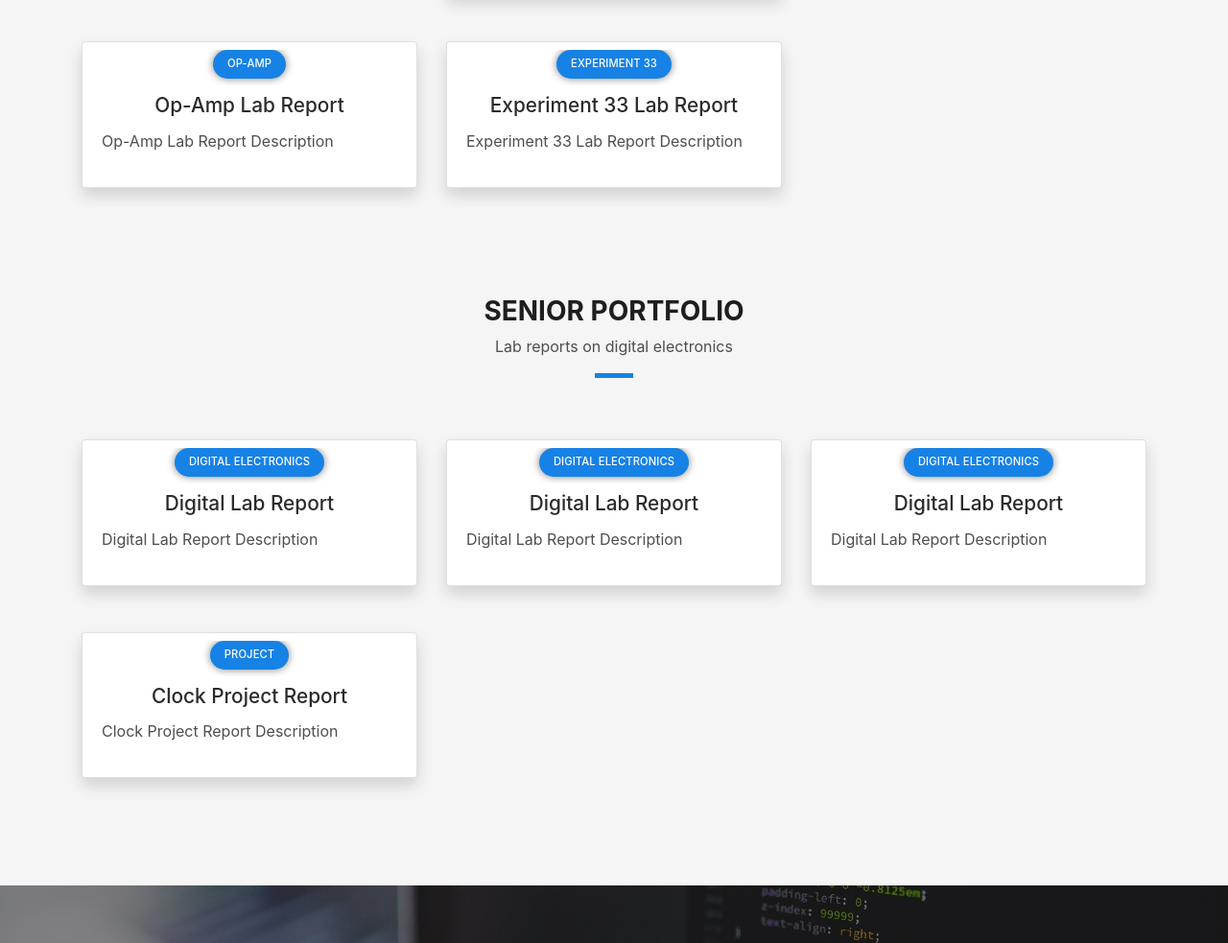
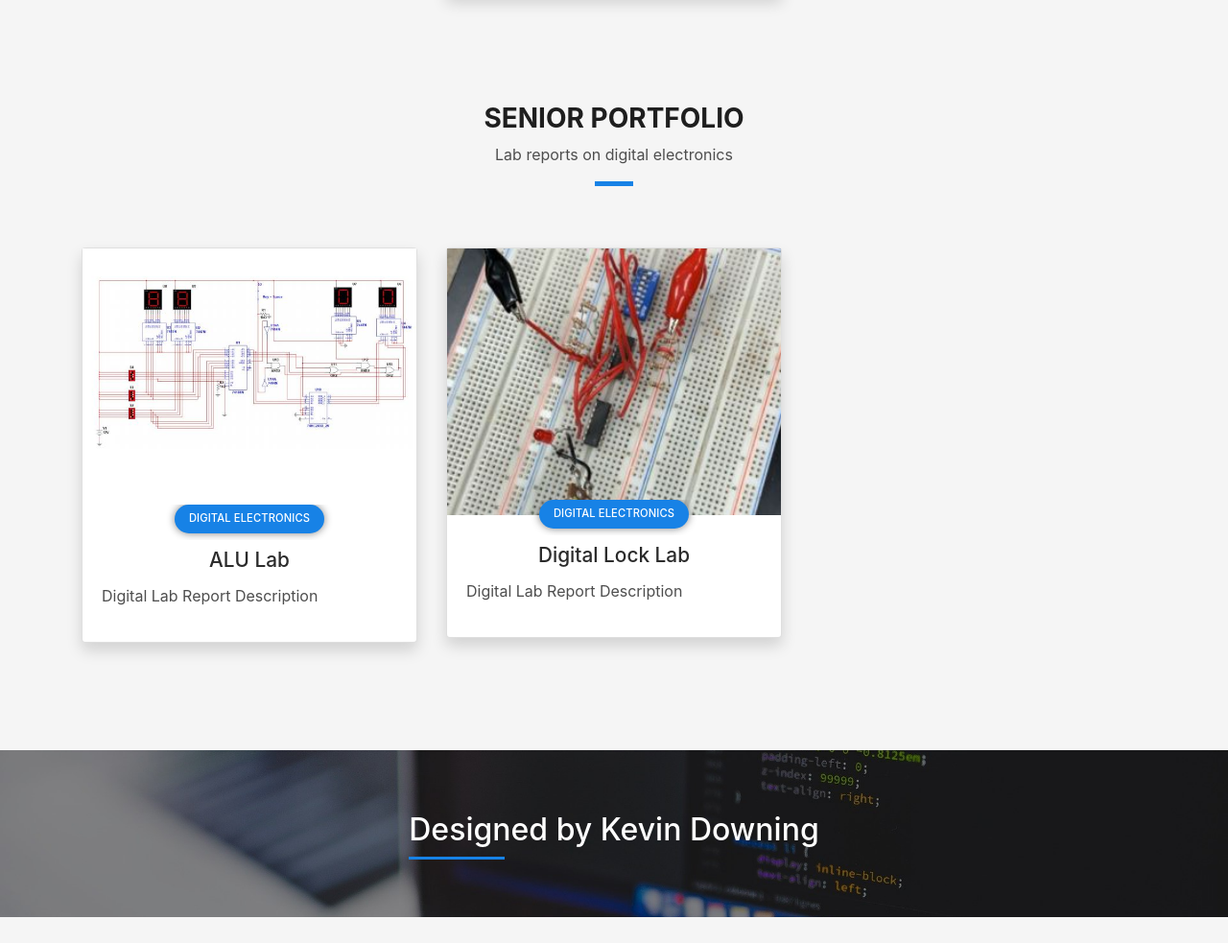
Before and after one commit to v2/bvt-portfolio, a plain HTML site: page dist/index.html in a window 1280 px wide. Shown: the part 5580-6563 px from the top of the page at 96% size. After the commit the page ends 6536 px from the top, so only its background shows below. Drawn offline with Linux system fonts and the light colour scheme.

Commit message:
Senior Year Update

```diff
--- a/dist/index.html
+++ b/dist/index.html
@@ -86,18 +86,21 @@
                             <p class="lead">
                             <form method="get" target="_blank" action="assets/files/documents/OSHA_Certification.pdf">
                                 <button class="btn" style="width:100%"><i class="fa fa-download"></i> OSHA
-                                    Certification</button></form>
+                                    Certification</button>
+                            </form>
                             </p>
                             <p class="lead">
                             <form method="get" target="_blank"
-                                action="assets/files/documents/Resume.pdf"><button class="btn"
+                                action="assets/files/documents/resume_and_cover_letter.pdf"><button class="btn"
                                     style="width:100%"><i class="fa fa-download"></i> Resume and Cover Letter</button>
                             </form>
                             </p>
                             <p class="lead">
-                            <form method="get" target="_blank" action="assets/files/documents/JuniorCareerPlan.pdf">
+                            <form method="get" target="_blank"
+                                action="assets/files/documents/Senior- Four Year College.pdf">
                                 <button class="btn" style="width:100%"><i class="fa fa-download"></i> Career Action
-                                    Plan</button></form>
+                                    Plan</button>
+                            </form>
                             </p>
                         </div>
                     </div>
@@ -434,38 +437,7 @@
                         </a>
                     </div>
                 </div>
-                <div class="col-md-4 module">
-                    <div class="card card-blog shadow">
-                        <a href="#" download="Op-Amp Lab Report">
-                            <div class="card-img"><img class="img-fluid" src="#" alt=""></div>
-                            <div class="card-body">
-                                <div class="card-category-box">
-                                    <div class="card-category">
-                                        <h6 class="category">Op-Amp</h6>
-                                    </div>
-                                </div>
-                                <h3 class="card-title">Op-Amp Lab Report</h3>
-                                <p class="card-description">Op-Amp Lab Report Description</p>
-                            </div>
-                        </a>
-                    </div>
-                </div>
-                <div class="col-md-4 module">
-                    <div class="card card-blog shadow">
-                        <a href="#" download="Experiment 33">
-                            <div class="card-img"><img class="img-fluid" src="#" alt=""></div>
-                            <div class="card-body">
-                                <div class="card-category-box">
-                                    <div class="card-category">
-                                        <h6 class="category">Experiment 33</h6>
-                                    </div>
-                                </div>
-                                <h3 class="card-title">Experiment 33 Lab Report</h3>
-                                <p class="card-description">Experiment 33 Lab Report Description</p>
-                            </div>
-                        </a>
-                    </div>
-                </div>
+
             </div>
         </div>
     </section>
@@ -486,15 +458,15 @@
             <div class="row">
                 <div class="col-md-4 module">
                     <div class="card card-blog shadow">
-                        <a href="#" download="Digital Lab Report">
-                            <div class="card-img"><img class="img-fluid" src="#" alt=""></div>
+                        <a href="assets/files/lab-reports/senior/ALU Lab.pdf" download="ALU Lab">
+                            <div class="card-img"><img class="img-fluid" src="assets/img/senior/alu.JPG" alt=""></div>
                             <div class="card-body">
                                 <div class="card-category-box">
                                     <div class="card-category">
                                         <h6 class="category">Digital Electronics</h6>
                                     </div>
                                 </div>
-                                <h3 class="card-title">Digital Lab Report</h3>
+                                <h3 class="card-title">ALU Lab</h3>
                                 <p class="card-description">Digital Lab Report Description</p>
                             </div>
                         </a>
@@ -502,52 +474,21 @@
                 </div>
                 <div class="col-md-4 module">
                     <div class="card card-blog shadow">
-                        <a href="#" download="Digital Lab Report">
-                            <div class="card-img"><img class="img-fluid" src="#" alt=""></div>
+                        <a href="assets/files/lab-reports/senior/Digital Lock Lab.pdf" download="Digital Lock Lab">
+                            <div class="card-img"><img class="img-fluid" src="assets/img/senior/lock.JPG" alt=""></div>
                             <div class="card-body">
                                 <div class="card-category-box">
                                     <div class="card-category">
                                         <h6 class="category">Digital Electronics</h6>
                                     </div>
                                 </div>
-                                <h3 class="card-title">Digital Lab Report</h3>
+                                <h3 class="card-title">Digital Lock Lab</h3>
                                 <p class="card-description">Digital Lab Report Description</p>
                             </div>
                         </a>
                     </div>
                 </div>
-                <div class="col-md-4 module">
-                    <div class="card card-blog shadow">
-                        <a href="#" download="Digital Lab Report">
-                            <div class="card-img"><img class="img-fluid" src="#" alt=""></div>
-                            <div class="card-body">
-                                <div class="card-category-box">
-                                    <div class="card-category">
-                                        <h6 class="category">Digital Electronics</h6>
-                                    </div>
-                                </div>
-                                <h3 class="card-title">Digital Lab Report</h3>
-                                <p class="card-description">Digital Lab Report Description</p>
-                            </div>
-                        </a>
-                    </div>
-                </div>
-                <div class="col-md-4 module">
-                    <div class="card card-blog shadow">
-                        <a href="#" download="Clock Project Report">
-                            <div class="card-img"><img class="img-fluid" src="#" alt=""></div>
-                            <div class="card-body">
-                                <div class="card-category-box">
-                                    <div class="card-category">
-                                        <h6 class="category">Project</h6>
-                                    </div>
-                                </div>
-                                <h3 class="card-title">Clock Project Report</h3>
-                                <p class="card-description">Clock Project Report Description</p>
-                            </div>
-                        </a>
-                    </div>
-                </div>
+
             </div>
         </div>
     </section>
```
Also changed, not shown: dist/assets/img/senior/alu.JPG (added), dist/assets/img/senior/lock.JPG (added), 5 other files.
